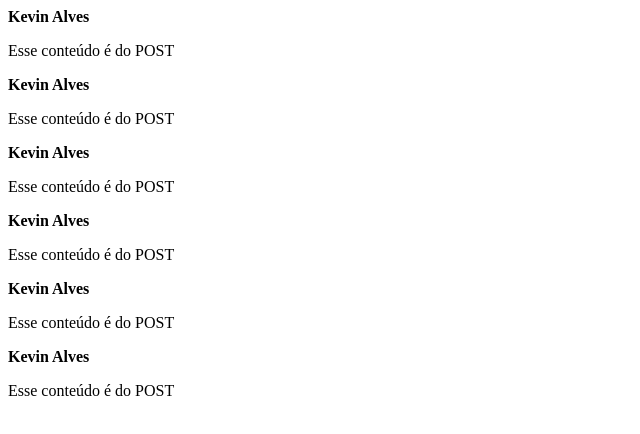
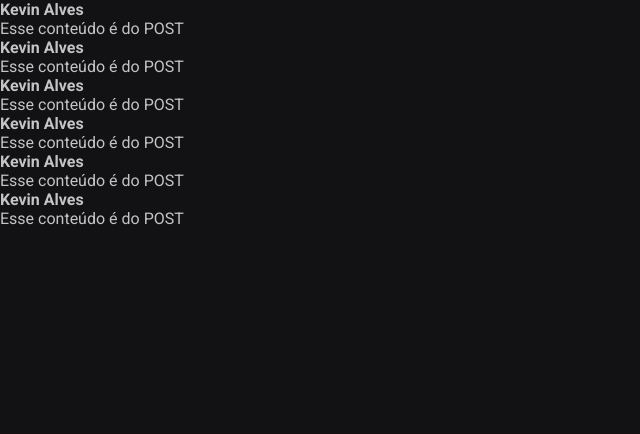
Before and after one commit to KevinAlves55/ignite-feed, a React (Vite) app: page / in a window 1280 px wide. Shown: the top 434 px of the page, without its empty margins (0-640 px from the left). Built offline with nearby package versions, Linux system fonts and the light colour scheme.

Commit message:
feat: Adicionando as estilizações globais

```diff
--- a/index.html
+++ b/index.html
@@ -3,8 +3,14 @@
 
 <head>
   <meta charset="UTF-8" />
+  <meta name="viewport" content="width=device-width, initial-scale=1.0" />
+
+  <link rel="preconnect" href="https://fonts.googleapis.com" />
+  <link rel="preconnect" href="https://fonts.gstatic.com" crossorigin />
+  <link href="https://fonts.googleapis.com/css2?family=Roboto:wght@400;700&display=swap" rel="stylesheet" />
+
   <link rel="icon" type="image/svg+xml" href="/vite.svg" />
-  <meta name="viewport" content="width=device-width, initial-scale=1.0" />
+
   <title>Vite + React</title>
 </head>
 
--- a/src/App.jsx
+++ b/src/App.jsx
@@ -1,3 +1,5 @@
+import "./styles/Global.css";
+
 import { Post } from "./Post";
 
 export const App = () => {
--- /dev/null
+++ b/src/components/Header.jsx
@@ -0,0 +1,5 @@
+export const Header = () => {
+  return(
+    <strong>Oii</strong>
+  );
+};
--- /dev/null
+++ b/src/styles/Global.css
@@ -0,0 +1,35 @@
+:root {
+  --white: #fff;
+  --gray-100: #e1e1e6;
+  --gray-300: #c4c4c6;
+  --gray-400: #8d8d99;
+  --gray-600: #323238;
+  --gray-700: #29292e;
+  --gray-800: #202024;
+  --gray-900: #121214;
+
+  --green-500: #00875f;
+}
+
+* {
+  margin: 0;
+  padding: 0;
+  box-sizing: border-box;
+}
+
+body {
+  background-color: var(--gray-900);
+  color: var(--gray-300);
+
+  /* Serve para padronização de fonte, para que ela fique mais fininha */
+  -webkit-font-smoothing: antialiased;
+}
+
+body,
+input,
+textarea,
+button {
+  font-family: "Roboto", sans-serif;
+  font-weight: 400;
+  font-size: 1rem;
+}
```
Also changed, not shown: src/components/Header.module.css (added).
